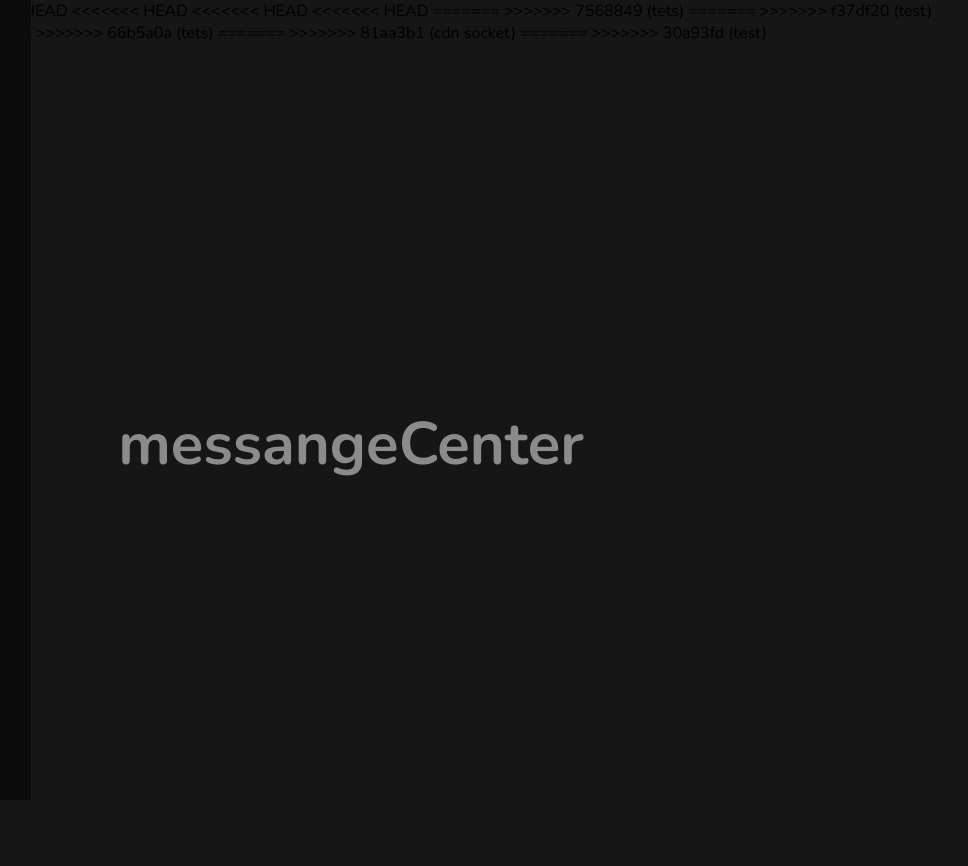
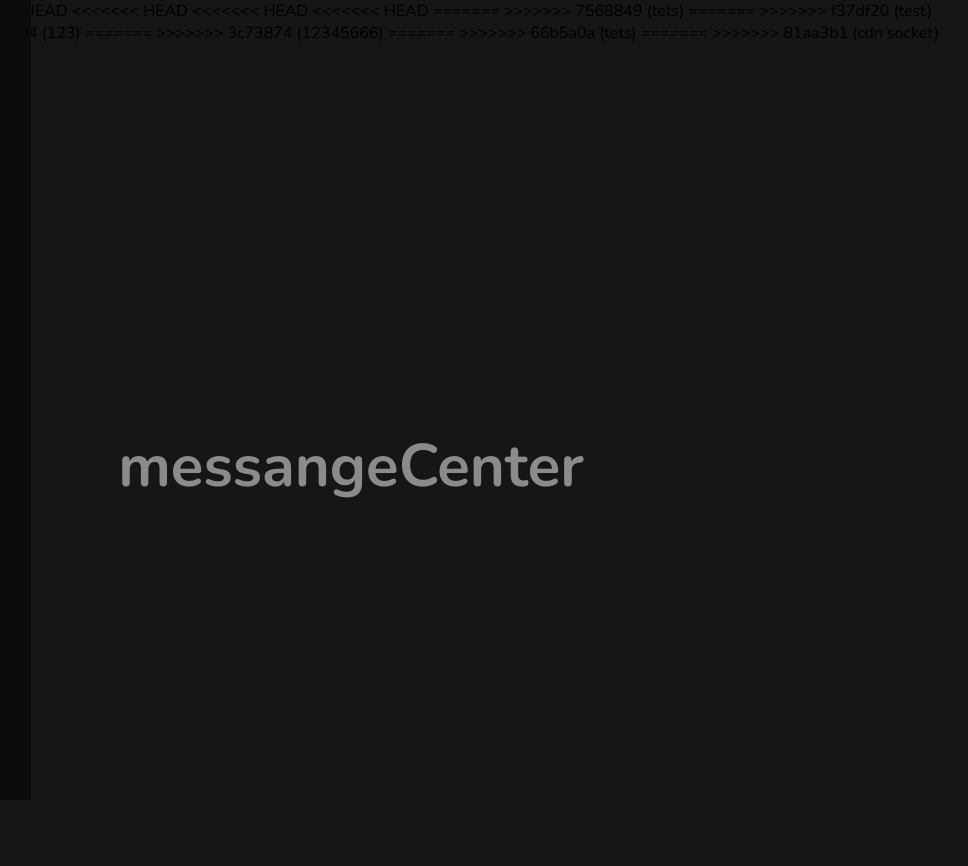
Before and after one commit to SaMsqd/messageCenter, a Python web app: template web/templates/chats.html in a window 1280 px wide. Shown: the whole page, without its empty margins (289-1257 px from the left). Before the commit the page ends 476 px from the top, so only its background shows below. Run offline with Jinja, Linux system fonts and the light colour scheme; the template is opened without the code that fills it, so the values that code supplies are empty; some libraries are stand-ins or nearby versions.

Commit message:
12345666

```diff
--- a/web/templates/chats.html
+++ b/web/templates/chats.html
@@ -24,10 +24,13 @@
 >>>>>>> f37df20 (test)
 =======
 
+<<<<<<< HEAD
     <script src="/socket.io/socket.io.js"></script>
 
     <!-- <script src="/socket.io/socket.io.js"></script> -->
 >>>>>>> cb19e94 (123)
+=======
+>>>>>>> 3c73874 (12345666)
 
     <script src="/socket.io/socket.io.js"></script>
 =======
```
